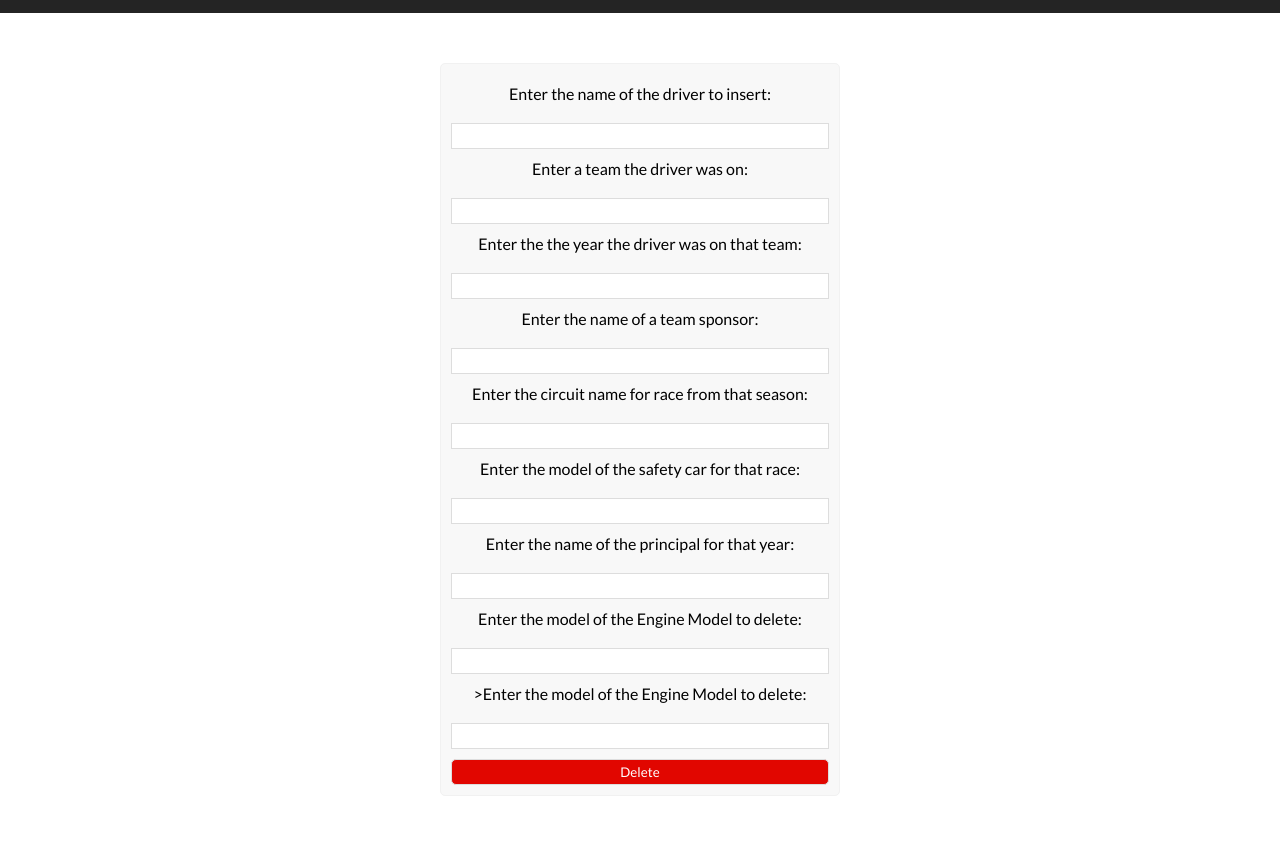
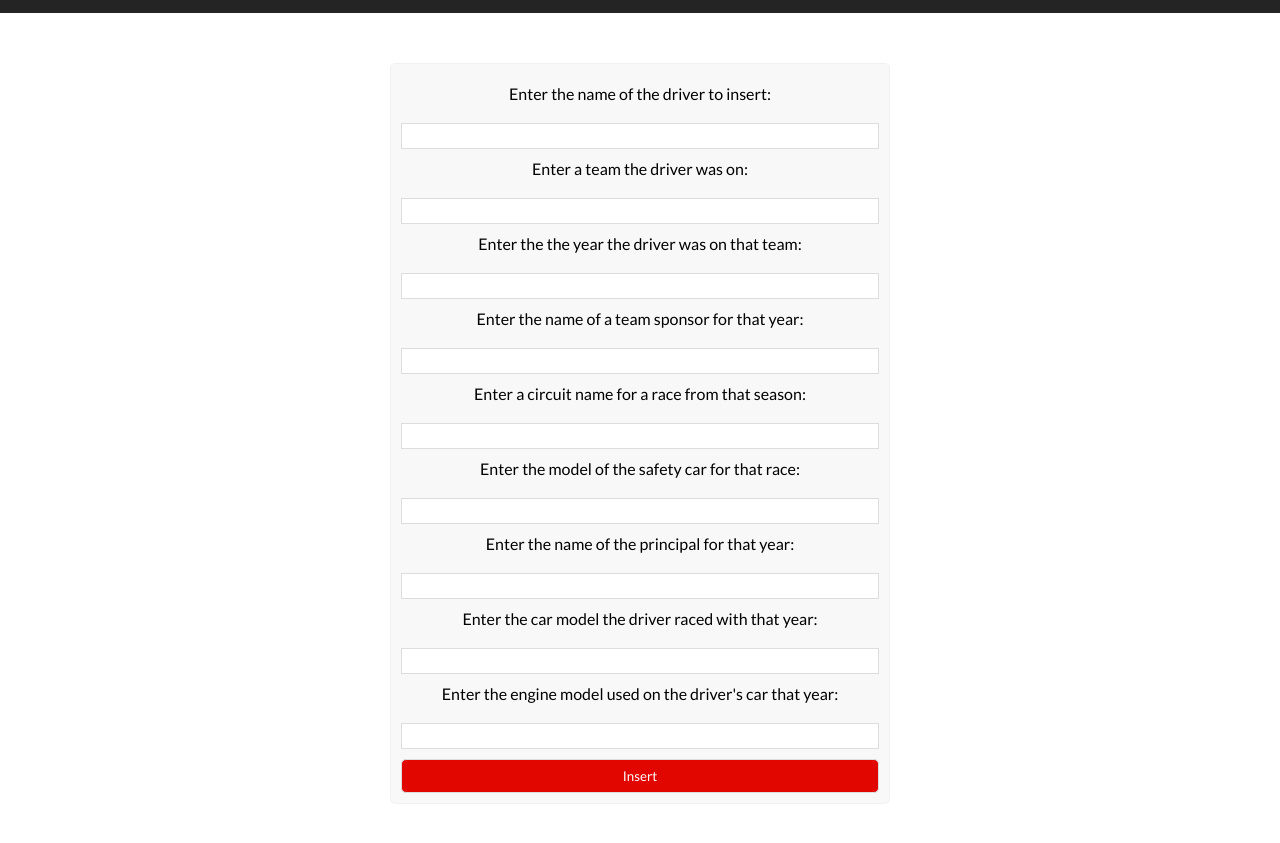
Before and after one commit to niko-vahlas/GrandPrixPulse, a website built with Vite: page insert.html in a window 1280 px wide. Shown: the part 87-930 px from the top of the page. Built offline with nearby package versions, Linux system fonts and the light colour scheme.

Commit message:
finished insert.html and index.html.

```diff
--- a/insert.html
+++ b/insert.html
@@ -55,7 +55,9 @@
             >Enter the the year the driver was on that team:</label
           >
           <input type="text" id="team_year" name="team_year" class="textbox" />
-          <label for="sponsor_name">Enter the name of a team sponsor:</label>
+          <label for="sponsor_name"
+            >Enter the name of a team sponsor for that year:</label
+          >
           <input
             type="text"
             id="sponsor_name"
@@ -63,7 +65,7 @@
             class="textbox"
           />
           <label for="race_circuit_name"
-            >Enter the circuit name for race from that season:</label
+            >Enter a circuit name for a race from that season:</label
           >
           <input
             type="text"
@@ -89,8 +91,12 @@
             name="principal_name"
             class="textbox"
           />
-          <label for="engine_model"
-            >Enter the model of the Engine Model to delete:</label
+          <label for="car_model">
+            Enter the car model the driver raced with that year:</label
+          >
+          <input type="text" id="car_model" name="car_model" class="textbox" />
+          <label for="engine_model">
+            Enter the engine model used on the driver's car that year:</label
           >
           <input
             type="text"
@@ -98,16 +104,7 @@
             name="engine_model"
             class="textbox"
           />
-          <label for="engine_model">
-            >Enter the model of the Engine Model to delete:</label
-          >
-          <input
-            type="text"
-            id="engine_model"
-            name="engine_model"
-            class="textbox"
-          />
-          <input type="submit" value="Delete" class="btn" />
+          <input type="submit" value="Insert" class="btn" />
         </form>
       </div>
     </div>
--- a/style.css
+++ b/style.css
@@ -164,7 +164,7 @@ section:nth-child(even) {
 }
 
 .f1-form {
-  width: 400px;
+  width: 500px;
   margin: 0 auto;
   padding: 10px;
   border: 1px solid #f1f1f1;
@@ -188,7 +188,7 @@ label {
   border: #ddd 1px solid;
   border-radius: 5px;
   width: 100%;
-  padding: 4px;
+  padding: 8px;
 }
 .btn:hover {
   cursor: pointer;
```
Also changed, not shown: delete.html (+2 -2 lines).
